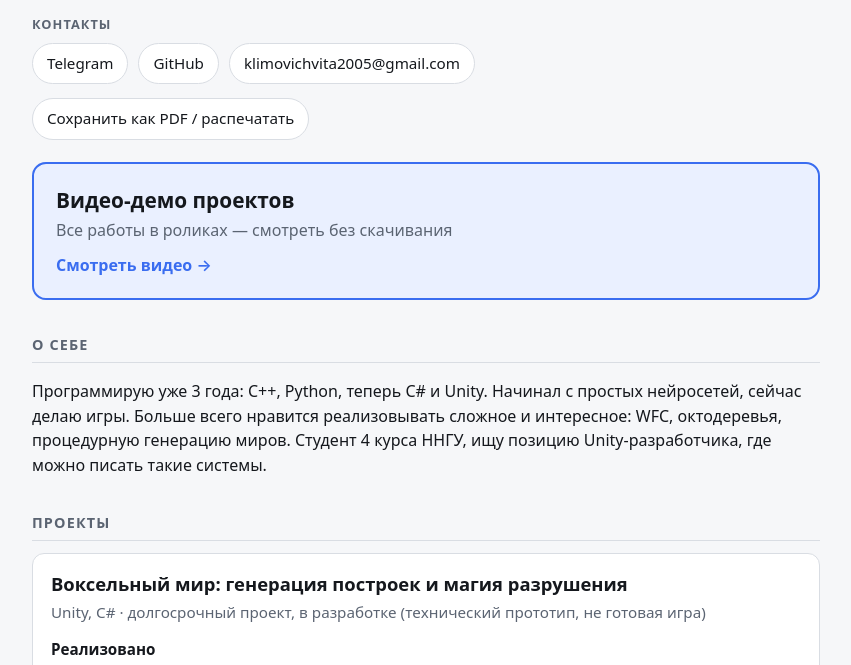
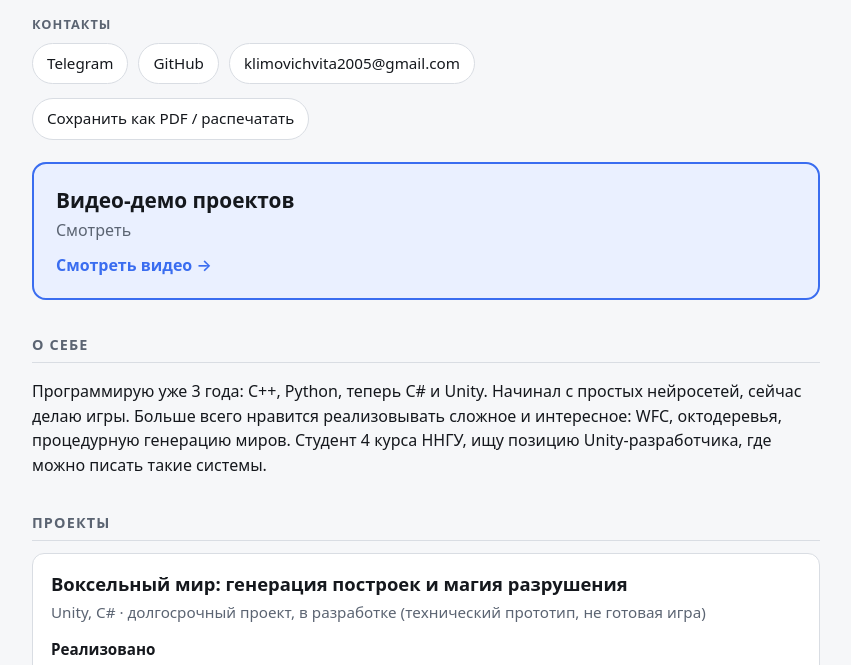
Before and after one commit to MrWoxi/MrWoxi.github.io, a plain HTML site: page resume.html in a window 1280 px wide. Shown: the part 129-794 px from the top of the page, without its empty margins (214-1065 px from the left). Drawn offline with Linux system fonts and the light colour scheme.

Commit message:
Update resume.html

```diff
--- a/resume.html
+++ b/resume.html
@@ -76,7 +76,7 @@
 
   <a class="big no-print" href="index.html" style="margin-top:22px">
     <span class="t">Видео-демо проектов</span>
-    <span class="d">Все работы в роликах — смотреть без скачивания</span>
+    <span class="d">Смотреть</span>
     <span class="go">Смотреть видео →</span>
   </a>
 
```
